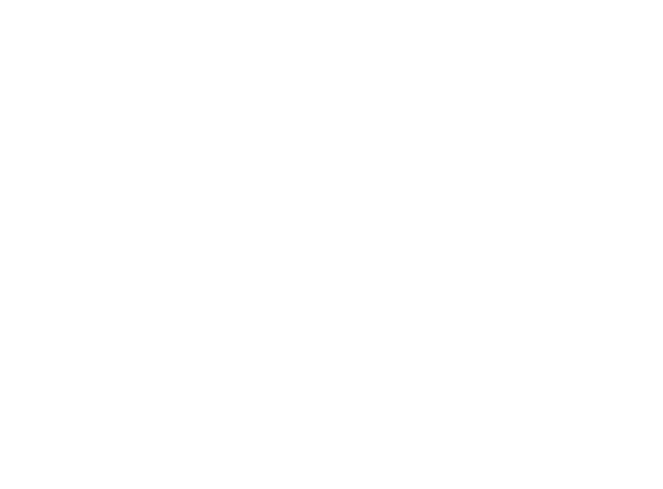
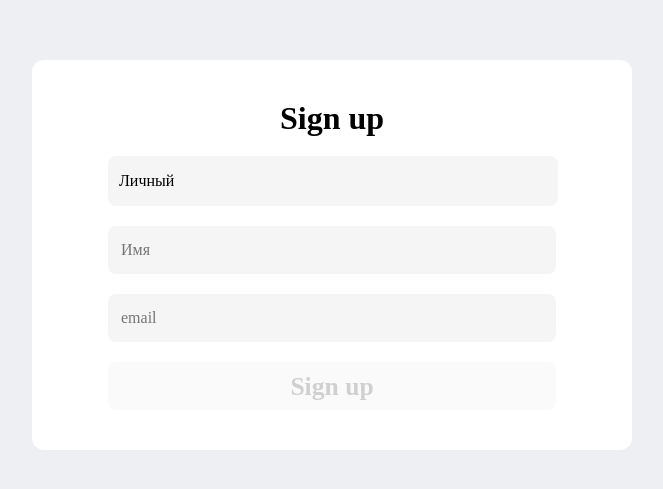
Before and after one commit to Fantast1c/Test, a Vue app: page / in a window 1280 px wide. Shown: the part 145-634 px from the top of the page, without its empty margins (308-971 px from the left). Built offline with nearby package versions, Linux system fonts and the light colour scheme.

Commit message:
Реализована страница формы регистрации

```diff
--- a/src/App.vue
+++ b/src/App.vue
@@ -1,5 +1,10 @@
-<script setup></script>
+<script setup>
+import RegistrationView from '@/views/RegistrationView.vue';
+import TheMain from './components/TheMain/TheMain.vue';
+</script>
 
 <template>
-  <main></main>
+  <TheMain>
+    <RegistrationView />
+  </TheMain>
 </template>
--- /dev/null
+++ b/src/views/RegistrationView.vue
@@ -0,0 +1,113 @@
+<script setup>
+import { computed, ref, shallowRef } from 'vue';
+import BaseButton from '@/components/BaseButton/BaseButton.vue';
+import BaseField from '@/components/BaseField/BaseField.vue';
+import BaseForm from '@/components/BaseForm/BaseForm.vue';
+import BaseSelect from '@/components/BaseSelect/BaseSelect.vue';
+
+const PLACEHOLDER_NAME = 'Имя';
+const PLACEHOLDER_COMPANY_NAME = 'Имя компании';
+const ACCOUNT_CORPORATIVE_ID = 'corporative';
+
+const accountType = ref('personal');
+const name = ref('');
+const email = ref('');
+const rate = ref('');
+const userCount = ref('');
+
+const accountOptions = shallowRef([
+  { id: 'personal', name: 'Личный' },
+  { id: 'corporative', name: 'Корпоративный' },
+]);
+
+const rateOptions = shallowRef([
+  { id: 'base', name: 'Базовый (5$)', price: 5 },
+  { id: 'extended', name: 'Расширенный (15$)', price: 15 },
+  { id: 'vip', name: 'Вип (30$)', price: 30 },
+]);
+
+const rateName = computed(
+  () => rateOptions.value.find((item) => item.id === rate.value)?.name,
+);
+
+const ratePrice = computed(
+  () => rateOptions.value.find((item) => item.id === rate.value)?.price,
+);
+
+const isCorporativeType = computed(
+  () => accountType.value === ACCOUNT_CORPORATIVE_ID,
+);
+
+const dynamicNamePlaceholder = computed(() => {
+  return isCorporativeType.value ? PLACEHOLDER_COMPANY_NAME : PLACEHOLDER_NAME;
+});
+
+const isDisabledButton = computed(
+  () =>
+    !(accountType.value && name.value && email.value) ||
+    (isCorporativeType.value && !(rate.value && userCount.value)),
+);
+
+function clearFields() {
+  name.value = '';
+  email.value = '';
+  rate.value = '';
+  userCount.value = '';
+}
+
+function onSubmit() {
+  const personalData = `
+    Имя: ${name.value},
+    Email: ${email.value}
+  `;
+
+  const corporativeData = `
+    Имя компании: ${name.value},
+    Email: ${email.value},
+    Тариф: ${rateName.value},
+    Стоимость: ${userCount.value * ratePrice.value}$
+  `;
+
+  isCorporativeType.value
+    ? console.log(corporativeData)
+    : console.log(personalData);
+
+  clearFields();
+}
+</script>
+
+<template>
+  <BaseForm @submit.prevent="onSubmit">
+    <template #title>Sign up</template>
+    <BaseSelect
+      v-model="accountType"
+      :options="accountOptions"
+      placeholder="Выберите тип аккаунта"
+    />
+    <BaseField
+      v-model="name"
+      :placeholder="dynamicNamePlaceholder"
+    />
+    <BaseField
+      v-model="email"
+      placeholder="email"
+    />
+    <BaseSelect
+      v-show="isCorporativeType"
+      v-model="rate"
+      :options="rateOptions"
+      placeholder="Выберите тариф"
+    />
+    <BaseField
+      v-show="isCorporativeType"
+      v-model="userCount"
+      placeholder="Количество пользователей"
+    />
+    <BaseButton
+      type="submit"
+      :disabled="isDisabledButton"
+    >
+      Sign up
+    </BaseButton>
+  </BaseForm>
+</template>
```
